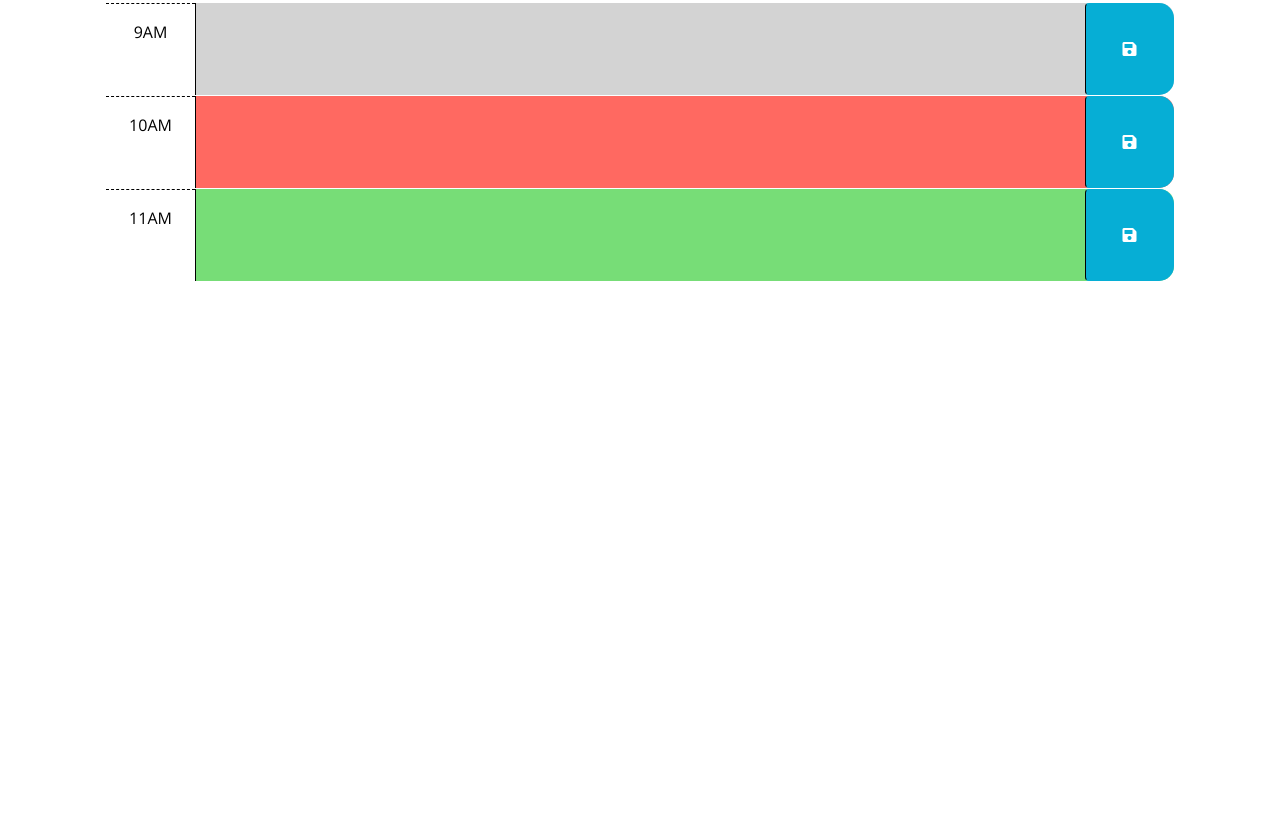
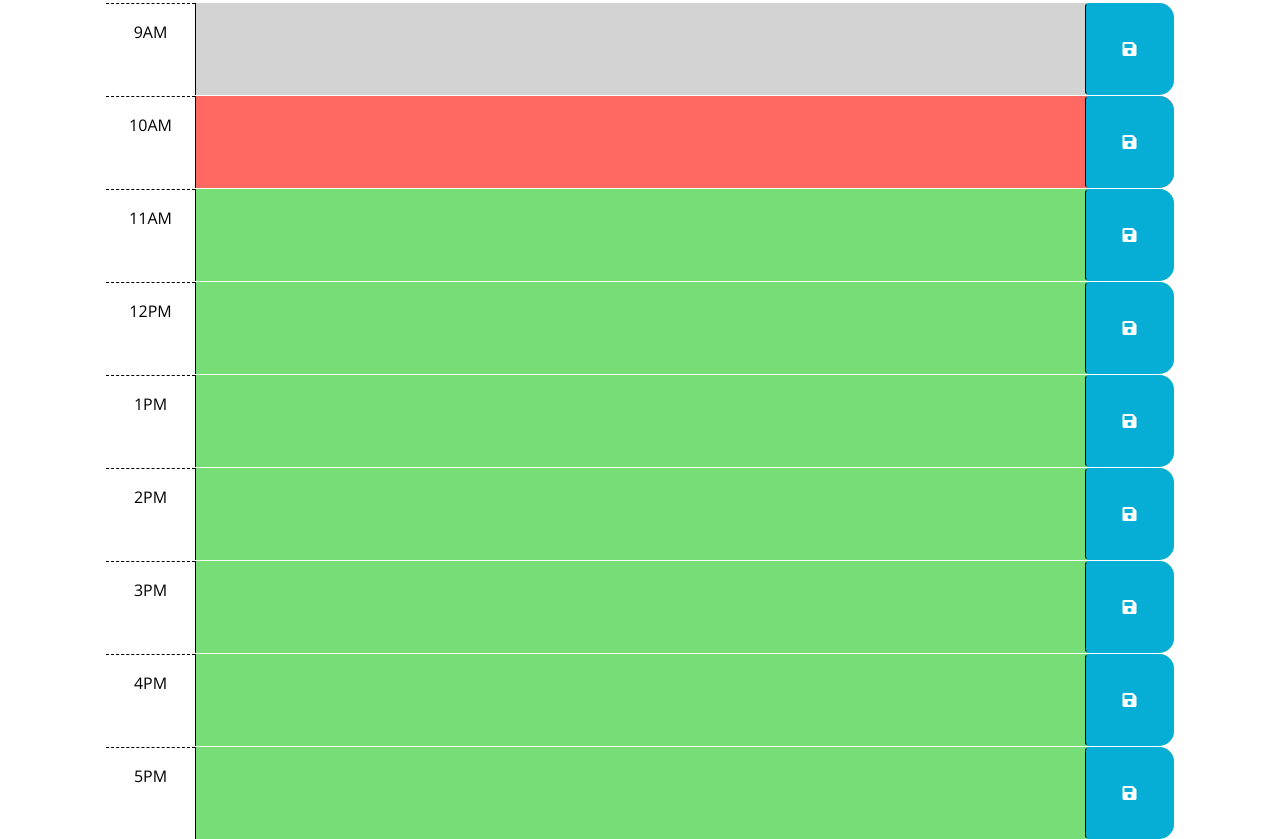
Before and after one commit to syd9f/workday-scheduler, a plain HTML site: page index.html in a window 1280 px wide. Shown: the part 292-1131 px from the top of the page. Before the commit the page ends 800 px from the top, so only its background shows below. Drawn offline with nearby package versions, Linux system fonts and the light colour scheme.

Commit message:
copied code for future time block to display 9AM-5PM

```diff
--- a/index.html
+++ b/index.html
@@ -66,6 +66,60 @@
         </button>
       </div>
 
+        <!-- Example of a future time block. The "future" class adds a green background color. -->
+        <div id="hour-11" class="row time-block future">
+          <div class="col-2 col-md-1 hour text-center py-3">12PM</div>
+          <textarea class="col-8 col-md-10 description" rows="3"> </textarea>
+          <button class="btn saveBtn col-2 col-md-1" aria-label="save">
+            <i class="fas fa-save" aria-hidden="true"></i>
+          </button>
+        </div>
+
+          <!-- Example of a future time block. The "future" class adds a green background color. -->
+      <div id="hour-11" class="row time-block future">
+        <div class="col-2 col-md-1 hour text-center py-3">1PM</div>
+        <textarea class="col-8 col-md-10 description" rows="3"> </textarea>
+        <button class="btn saveBtn col-2 col-md-1" aria-label="save">
+          <i class="fas fa-save" aria-hidden="true"></i>
+        </button>
+      </div>
+
+        <!-- Example of a future time block. The "future" class adds a green background color. -->
+        <div id="hour-11" class="row time-block future">
+          <div class="col-2 col-md-1 hour text-center py-3">2PM</div>
+          <textarea class="col-8 col-md-10 description" rows="3"> </textarea>
+          <button class="btn saveBtn col-2 col-md-1" aria-label="save">
+            <i class="fas fa-save" aria-hidden="true"></i>
+          </button>
+        </div>
+
+          <!-- Example of a future time block. The "future" class adds a green background color. -->
+      <div id="hour-11" class="row time-block future">
+        <div class="col-2 col-md-1 hour text-center py-3">3PM</div>
+        <textarea class="col-8 col-md-10 description" rows="3"> </textarea>
+        <button class="btn saveBtn col-2 col-md-1" aria-label="save">
+          <i class="fas fa-save" aria-hidden="true"></i>
+        </button>
+      </div>
+
+        <!-- Example of a future time block. The "future" class adds a green background color. -->
+        <div id="hour-11" class="row time-block future">
+          <div class="col-2 col-md-1 hour text-center py-3">4PM</div>
+          <textarea class="col-8 col-md-10 description" rows="3"> </textarea>
+          <button class="btn saveBtn col-2 col-md-1" aria-label="save">
+            <i class="fas fa-save" aria-hidden="true"></i>
+          </button>
+        </div>
+
+          <!-- Example of a future time block. The "future" class adds a green background color. -->
+      <div id="hour-11" class="row time-block future">
+        <div class="col-2 col-md-1 hour text-center py-3">5PM</div>
+        <textarea class="col-8 col-md-10 description" rows="3"> </textarea>
+        <button class="btn saveBtn col-2 col-md-1" aria-label="save">
+          <i class="fas fa-save" aria-hidden="true"></i>
+        </button>
+      </div>
+
     <script src="https://code.jquery.com/jquery-3.4.1.min.js"></script>
     <script
       src="https://cdn.jsdelivr.net/npm/dayjs@1.11.3/dayjs.min.js"
```
